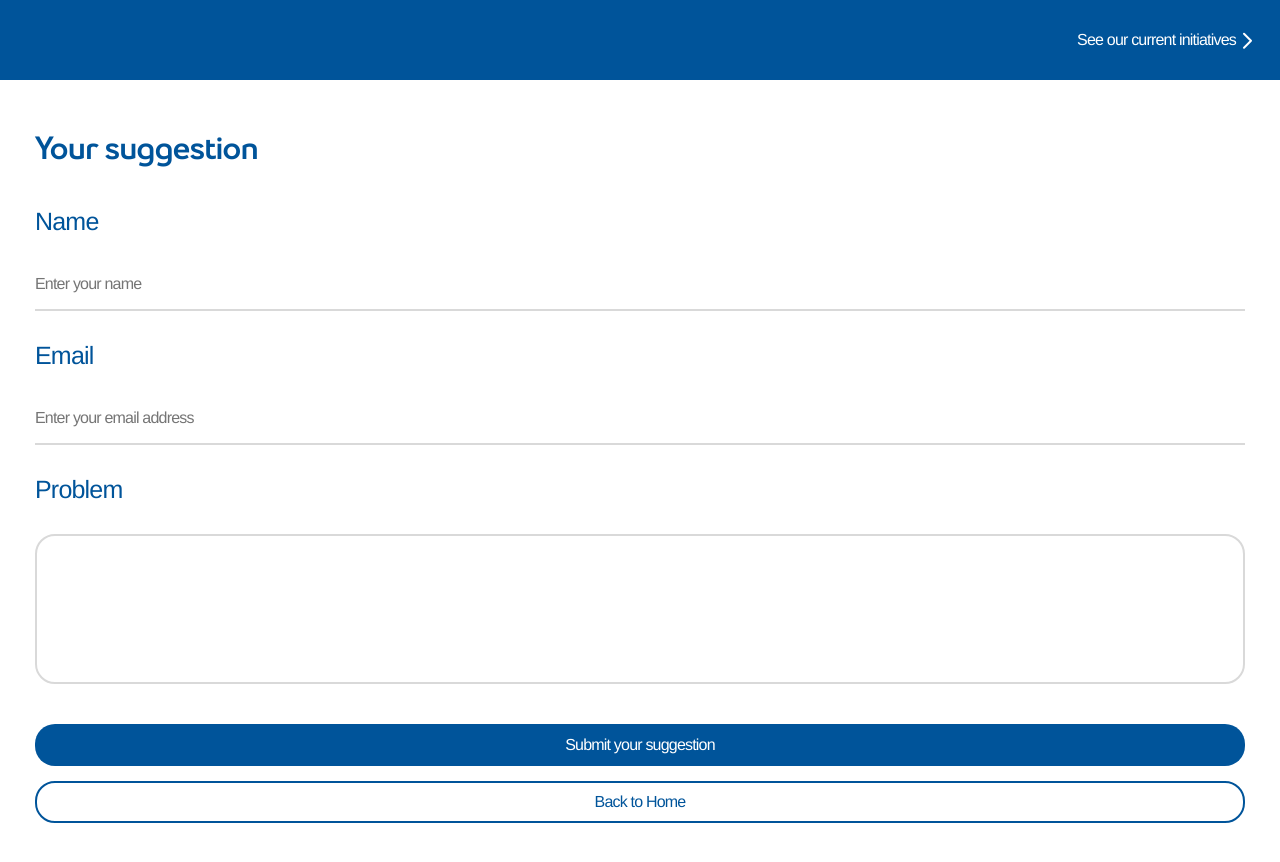
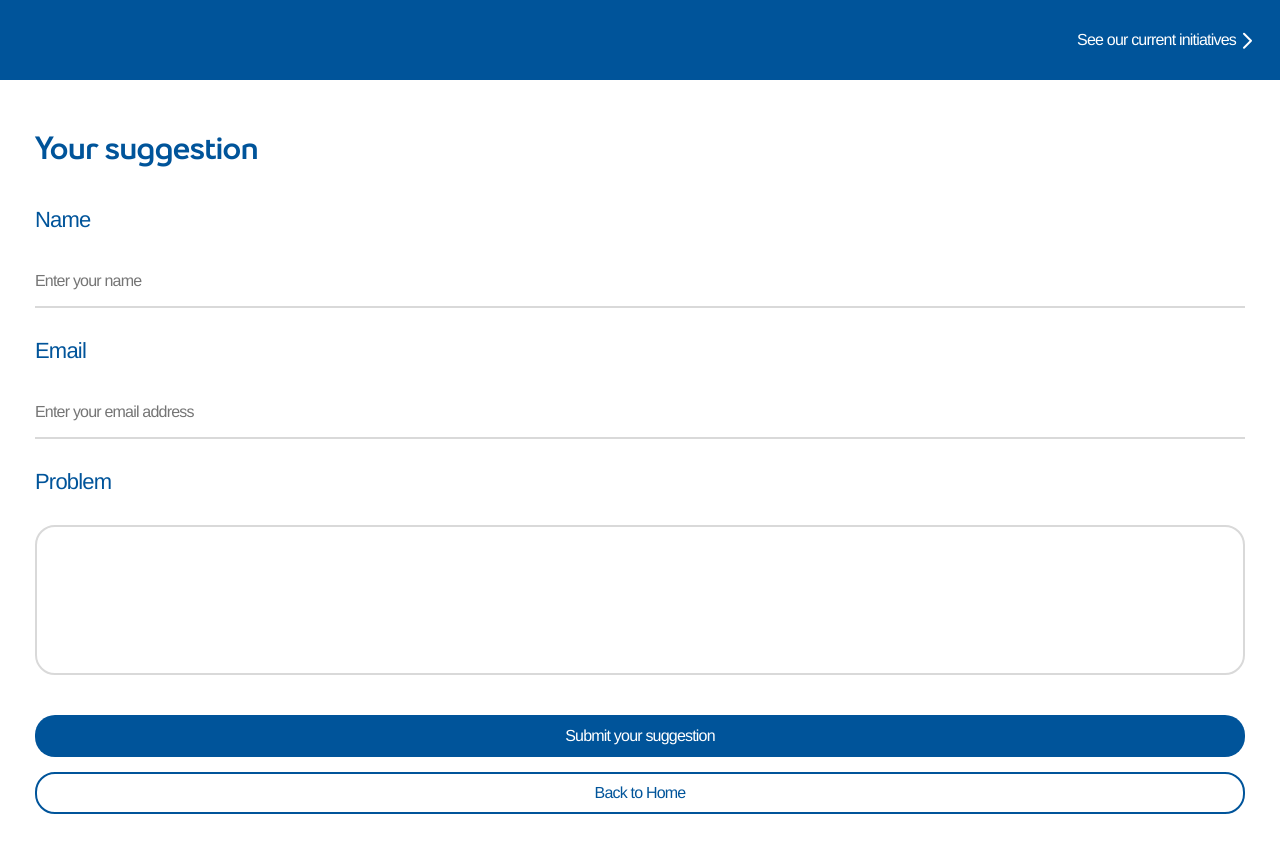
Before and after one commit to mariavinaq/BELLas-client, a React (Vite) app: page /submit in a window 1280 px wide. Shown: the top 862 px of the page. Built offline with nearby package versions, Linux system fonts and the light colour scheme.

Commit message:
Change the font sizes of the form labels

```diff
--- a/src/components/SubmitSuggestion/SubmitSuggestion.scss
+++ b/src/components/SubmitSuggestion/SubmitSuggestion.scss
@@ -16,7 +16,7 @@
         line-height: 3.2rem;
     }
     &__label{
-        font-size: 2.5rem;
+        font-size: 2.2rem;
         color: $color-blue;
         margin-top: 3rem;
         padding-bottom:3rem;
--- a/src/components/SuggestionForm/SuggestionForm.scss
+++ b/src/components/SuggestionForm/SuggestionForm.scss
@@ -20,7 +20,7 @@
         font-size: 1.6rem;
     }
     &__label{
-        font-size: 2.5rem;
+        font-size: 2.2rem;
         color:$color-blue;
         margin-top: 2rem;
         padding-bottom:3rem;
```
